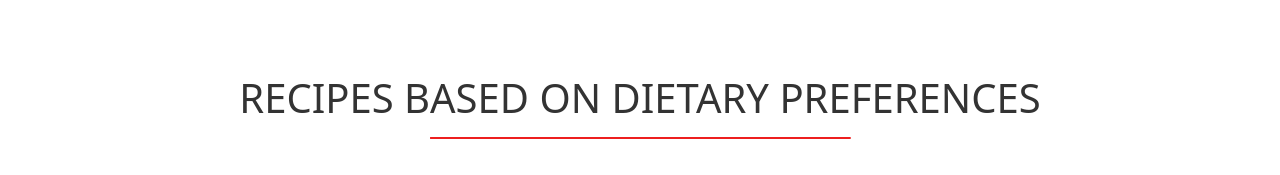
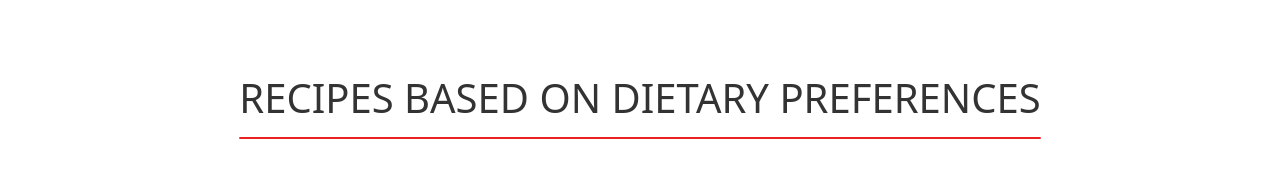
Before and after one commit to natrodriguez1/proyectoAppsWeb, an Angular app in the folder clienteRecipes/: page /home in a window 1280 px wide. Shown: the part 159-334 px from the top of the page. Built offline with nearby package versions, Linux system fonts and the light colour scheme.

Commit message:
Change underline titles menu-buttons and popular-meal

```diff
--- a/clienteRecipes/src/app/welcome/components/menu-buttons/menu-buttons.component.html
+++ b/clienteRecipes/src/app/welcome/components/menu-buttons/menu-buttons.component.html
@@ -1,5 +1,5 @@
 <div class="d-flex justify-content-center">
-  <h1>RECIPES B<span>ASED ON DIETARY PRE</span>FERENCES</h1>
+  <h1><span>RECIPES BASED ON DIETARY PREFERENCES</span></h1>
 </div>
 <div class="d-flex align-items-center justify-content-center gap-2 mt-5">
   <button class="btn btn-menu rounded-pill"><span class="fw-semibold fs-6">Vegetarian</span></button>
--- a/clienteRecipes/src/app/welcome/components/popular-meal/popular-meal.component.html
+++ b/clienteRecipes/src/app/welcome/components/popular-meal/popular-meal.component.html
@@ -1,6 +1,7 @@
 
 <div class="d-flex justify-content-center mb-5">
-  <h1>THE ME<span>AL OF THE</span> DAY</h1>
+  <!-- <h1>THE ME<span>AL OF THE</span> DAY</h1> -->
+  <h1><span>THE MEAL OF THE DAY</span></h1>
 </div>
 
 <div class="food-panel">
```
